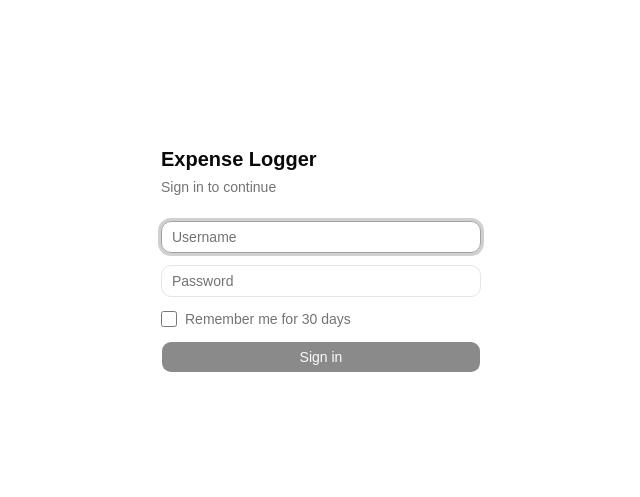
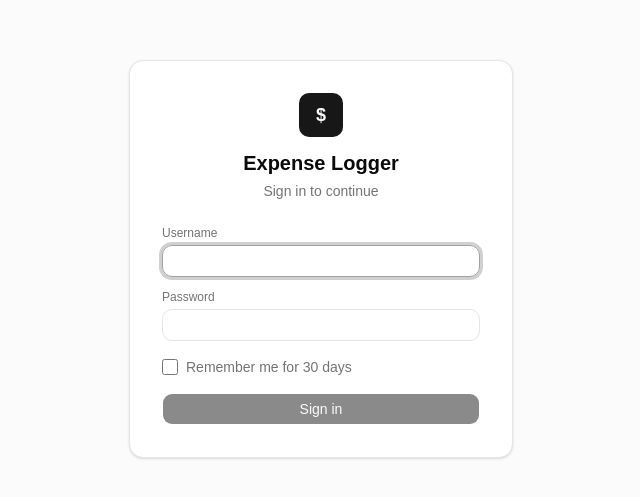
Before and after one commit to derekl-beep/expense-logger, a React (Vite) app in the folder frontend/: page / in a window 1280 px wide. Shown: the part 141-638 px from the top of the page, without its empty margins (319-959 px from the left). Built offline with nearby package versions, Linux system fonts and the light colour scheme.

Commit message:
Redesign login page with card layout and labeled inputs
Adds a bordered/elevated card, a branding mark, labeled fields, and
a styled error banner instead of the previous plain centered form.
Switches h-screen to h-dvh for consistency with the rest of the app.

```diff
--- a/frontend/src/components/Login.jsx
+++ b/frontend/src/components/Login.jsx
@@ -35,27 +35,38 @@ export default function Login({ onLogin }) {
   };
 
   return (
-    <div className="h-screen flex items-center justify-center bg-background">
-      <div className="w-full max-w-sm px-8 space-y-6">
-        <div>
+    <div className="h-dvh flex items-center justify-center bg-muted/40 dark:bg-background px-4">
+      <div className="w-full max-w-sm rounded-xl border border-border bg-card p-8 shadow-sm space-y-6">
+        <div className="flex flex-col items-center text-center">
+          <div className="w-11 h-11 rounded-lg bg-primary text-primary-foreground flex items-center justify-center text-lg font-semibold mb-3">
+            $
+          </div>
           <h1 className="text-xl font-semibold text-foreground">Expense Logger</h1>
           <p className="text-sm text-muted-foreground mt-1">Sign in to continue</p>
         </div>
-        <form onSubmit={submit} className="space-y-3">
+        <form onSubmit={submit} className="space-y-4">
+          <div className="space-y-3">
+            <div>
+              <label htmlFor="username" className="text-xs text-muted-foreground mb-1 block">Username</label>
               <Input
-            placeholder="Username"
+                id="username"
                 value={username}
                 onChange={(e) => setUsername(e.target.value)}
                 disabled={loading}
                 autoFocus
               />
+            </div>
+            <div>
+              <label htmlFor="password" className="text-xs text-muted-foreground mb-1 block">Password</label>
               <Input
+                id="password"
                 type="password"
-            placeholder="Password"
                 value={password}
                 onChange={(e) => setPassword(e.target.value)}
                 disabled={loading}
               />
+            </div>
+          </div>
           <div className="flex items-center gap-2">
             <input
               id="remember"
@@ -69,7 +80,7 @@ export default function Login({ onLogin }) {
               Remember me for 30 days
             </label>
           </div>
-          {error && <p className="text-sm text-destructive">{error}</p>}
+          {error && <p className="text-sm text-destructive bg-destructive/10 rounded-md px-3 py-2">{error}</p>}
           <Button type="submit" className="w-full" disabled={loading || !username || !password}>
             {loading ? "Signing in…" : "Sign in"}
           </Button>
```
Lines whose indentation alone changed are shown as unchanged.
